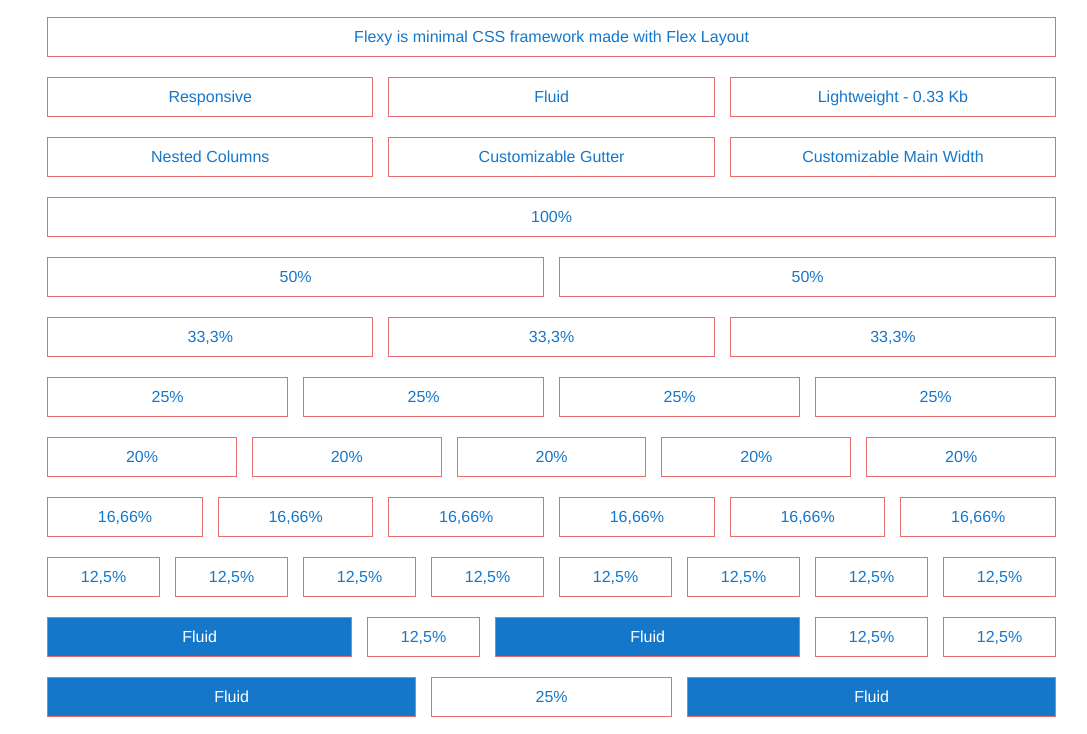
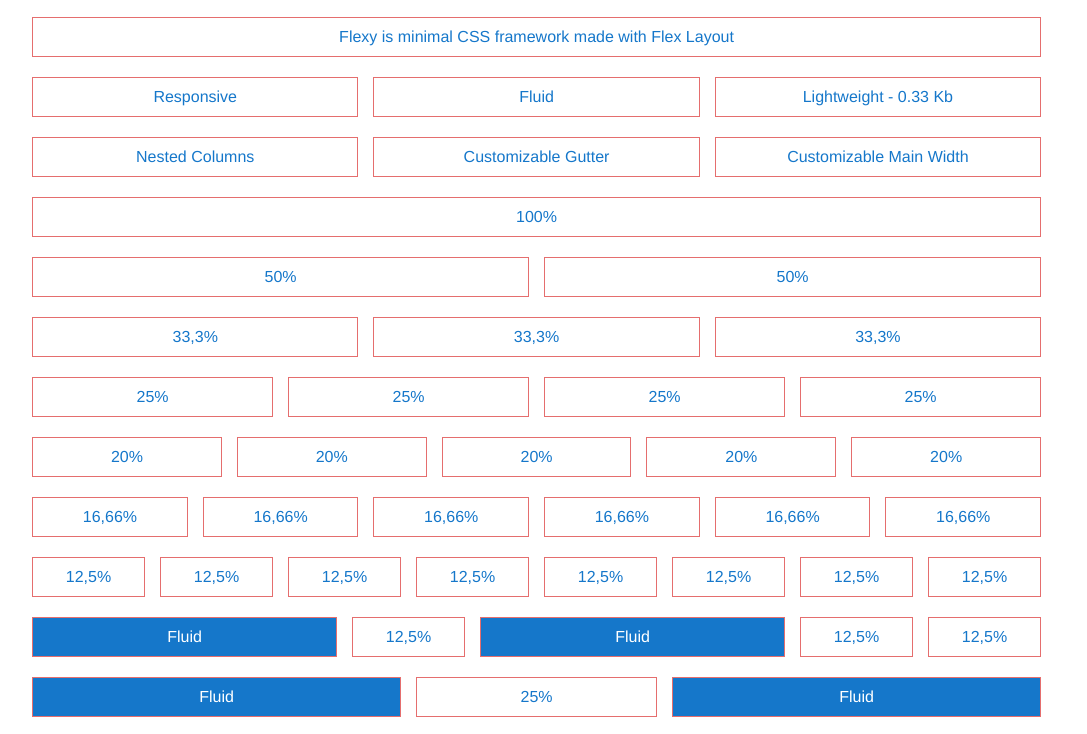
Before and after one commit to vladocar/flexy, a website: page flexy-rtl.html in a window 1280 px wide. Shown: the part 115-849 px from the top of the page, without its empty margins (96-1183 px from the left). Drawn offline with Linux system fonts and the light colour scheme.

Commit message:
Remove hardcoded side-margins from demo files

```diff
--- a/flexy-rtl.html
+++ b/flexy-rtl.html
@@ -36,7 +36,8 @@
             border: 1px solid #e56e6e;
             color: #1577ca;
             padding: 10px;
-            margin: 10px 0 10px 15px;
+            margin-top: 10px;
+            margin-bottom: 10px;
             text-align: center;
         }
         .fluid {
```
Also changed, not shown: flexy.html (+2 -1 lines).
